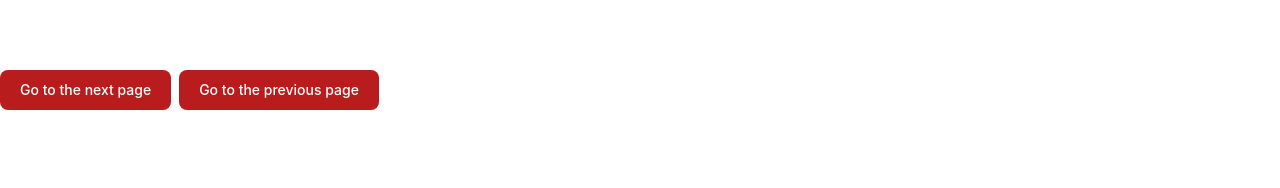
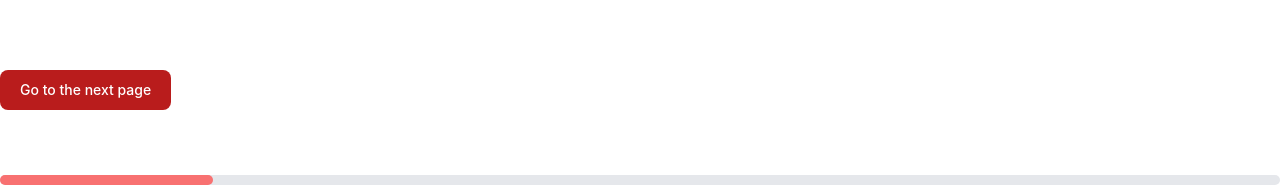
Before and after one commit to RegisGraptin/ChainLink-constellation-2023, a Next.js app in the folder front/: page /card/create in a window 1280 px wide. Shown: the part 615-803 px from the top of the page. Built offline with nearby package versions, Linux system fonts and the light colour scheme; what wagmi would draw is missing.

Commit message:
feat: sticky bottom progress bar

```diff
--- a/front/pages/card/create.tsx
+++ b/front/pages/card/create.tsx
@@ -17,17 +17,20 @@ const CreateCardPage: NextPage = () => {
     const pageComponents = [
         <Step1 key="step1" nextPage={nextPage} />,
         <Step2 key="step2" nextPage={nextPage} setEventType={setEventType}/>,
-        <Step3 key="step3" address="0x00" />, // Hardcoded address, but can be a variable one
+        <Step3 key="step3" address="0x00" />,
         <Step4 key="step4" />,
-        <Step5 key="step5" />,                                    // See that I am using the name to retrieve the data in the child component `props.address`
-        <Step6 key="step5" />                                     // You can pass also a function if you want that you can trigger only on the component.
-                                             // But, better if you can manage all the page properties inside the page component
-                                             // To avoid too much information in this page
-                                             // To update it, you will have to pass a function similar to `setPageIndex` to update the value
-                                             // Comment can be discard if you understand this step.
+        <Step5 key="step5" />,
+        <Step6 key="step5" />
     ];
 
     function nextPage() {
+
+        console.log(pageIndex)
+        console.log(pageComponents.length)
+        console.log((pageIndex / pageComponents.length) * 100)
+        console.log((pageIndex / pageComponents.length) * 100 + "%")
+
+
         // Update to the next pages
         if (pageIndex < pageComponents.length - 1) {
             setPageIndex(pageIndex + 1);
@@ -36,23 +39,14 @@ const CreateCardPage: NextPage = () => {
         }
     }
 
-    function previousPage() {
-                // Update to the next pages
-                if (pageIndex < pageComponents.length - 1) {
-                    setPageIndex(pageIndex -1 );
-                } else {
-                    // TODO :: No more pages available --> Redirect?
-                }
-    }
-
     return (
         <>
         <Header/>
-            <main className="">
-                {pageComponents[pageIndex]}
+            <main>
 
-
-
+                <div className="container mx-auto">
+                    {pageComponents[pageIndex]}
+                </div>
 
                 <button
                     type="button"
@@ -61,20 +55,11 @@ const CreateCardPage: NextPage = () => {
                         Go to the next page
                 </button>
 
-                <button
-                    type="button"
-                    className="focus:outline-none mt-40 text-white bg-red-700 hover:bg-red-800 focus:ring-4 focus:ring-red-300 font-medium rounded-lg text-sm px-5 py-2.5 me-2 mb-2 dark:bg-red-600 dark:hover:bg-red-700 dark:focus:ring-red-900"
-                    onClick={previousPage}>
-                        Go to the previous page
-                </button>
+                {/* Progress bar - use a variable int to see how much page we still need */}
+                <div className="fixed bottom-0 w-full bg-gray-200 rounded-full h-2.5 dark:bg-gray-700">
+                    <div className="bg-red-400 h-2.5 rounded-full" style={{width: ((pageIndex + 1) / pageComponents.length) * 100 + "%"}}></div>
+                </div>
 
-                {/* TODO :: Remove <br> but direclty at the bottom with css style */}
-                <br /><br /><br /><br />
-
-                {/* Progress bar - use a variable int to see how much page we still need */}
-                <div className="w-full bg-gray-200 rounded-full h-2.5 dark:bg-gray-700">
-                    <div className="bg-blue-600 h-2.5 rounded-full" style={{width: "45%"}}></div>
-                </div>
             </main>
         </>
     )
```
